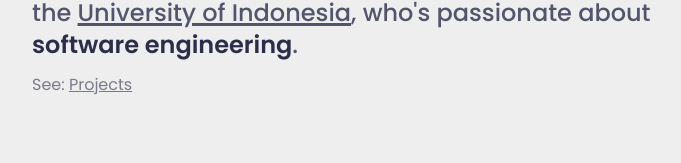
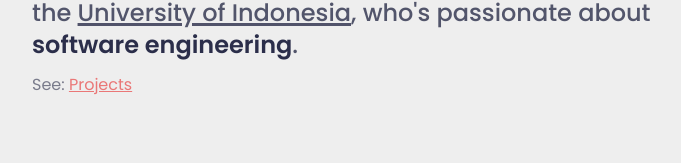
Before and after one commit to mhadziqrazin/hadziqrazin, a SvelteKit app: page / in a window 1280 px wide. Shown: the part 413-576 px from the top of the page, without its empty margins (296-977 px from the left). Built offline with nearby package versions, Linux system fonts and the light colour scheme; some icons are missing.

Commit message:
style: link color

```diff
--- a/src/routes/+page.svelte
+++ b/src/routes/+page.svelte
@@ -52,7 +52,7 @@
 
       <!-- PROJECTS -->
       <p in:fade={{duration: 1000, delay: 400}} class="text-dark/60 text-xs lg:text-base">
-        See: <a href="/projects" class="w-full underline hover:text-dark/90 transition-all duration-200">Projects</a>
+        See: <a href="/projects" class="w-full underline text-secondary/70 hover:text-secondary/90 transition-all duration-200">Projects</a>
       </p>
     </div>
 
```
